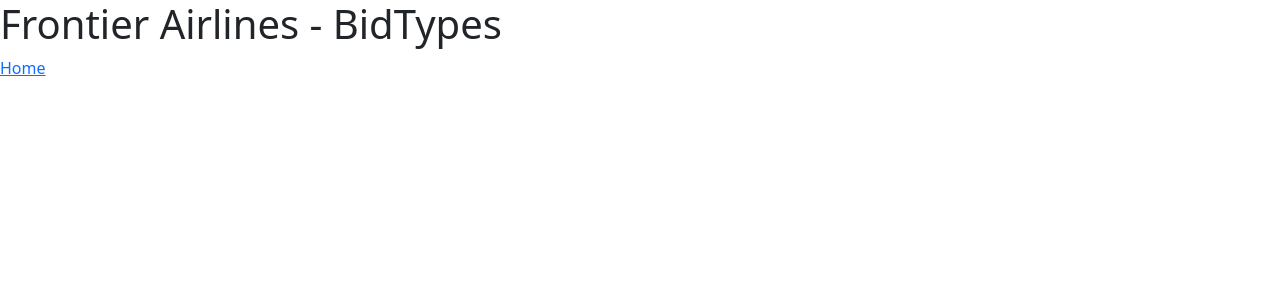
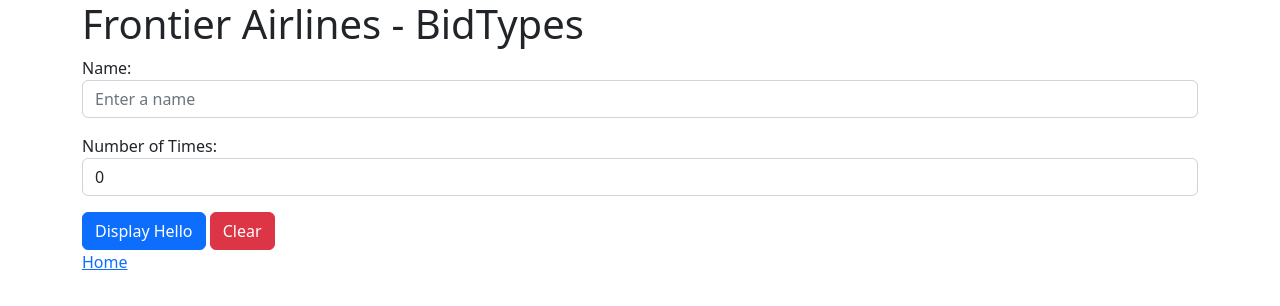
Before and after one commit to LA-McAlister/CIS117-React-App, a React (Create React App) app in the folder bidpro-admin/: page /frontier-airlines/bidtypes in a window 1280 px wide. Shown: the top 306 px of the page. Built offline with nearby package versions, Linux system fonts and the light colour scheme.

Commit message:
Hello Name - Selection Structures Lab

```diff
--- /dev/null
+++ b/bidpro-admin/src/components/HelloNameSelection/HelloNameSelection.jsx
@@ -0,0 +1,64 @@
+import React, { useState } from "react";
+import styles from "./HelloNameSelection.module.css";
+
+export const HelloNameSelection = () => {
+  const [name, setName] = useState("");
+  const [numOfTimes, setNumOfTimes] = useState(0);
+  const [helloNameMessage, setHelloNameMessage] = useState("");
+  const [isEven, setIsEven] = useState(true);
+
+  const displayHelloMessage = () => {
+    setIsEven(numOfTimes % 2 === 0);
+    setHelloNameMessage(
+      `You will display "Hello ${name}" a total of ${numOfTimes} times.`
+    );
+  };
+
+  const clearName = () => {
+    setName("");
+    setNumOfTimes(0);
+    setHelloNameMessage("");
+  };
+
+  return (
+    <>
+      <div className="mb-3">
+        <lable htmlFor="helloNameInput" className="form-lable">
+          Name:
+        </lable>
+        <input
+          type="text"
+          className="form-control"
+          id="helloNameInput"
+          placeholder="Enter a name"
+          value={name}
+          onChange={(e) => setName(e.target.value)}
+        />
+      </div>
+      <div className="mb-3">
+        <lable htmlFor="numOfTimesInput" className="form-lable">
+          Number of Times:
+        </lable>
+        <input
+          type="number"
+          className="form-control"
+          id="ageInput"
+          placeholder="Enter your age"
+          value={numOfTimes}
+          onChange={(e) => setNumOfTimes(e.target.value)}
+        />
+      </div>
+      <h2 className={isEven ? styles.evenColor : styles.oddColor}>
+        {helloNameMessage}
+      </h2>
+      <div>
+        <button className="btn btn-primary" onClick={displayHelloMessage}>
+          Display Hello
+        </button>{" "}
+        <button className="btn btn-danger" onClick={clearName}>
+          Clear
+        </button>
+      </div>
+    </>
+  );
+};
--- /dev/null
+++ b/bidpro-admin/src/components/HelloNameSelection/HelloNameSelection.module.css
@@ -0,0 +1,7 @@
+.evenColor{
+    color: blue
+}
+
+.oddColor{
+    color:green
+}
--- /dev/null
+++ b/bidpro-admin/src/components/HelloNameSelection/index.js
@@ -0,0 +1,3 @@
+import { HelloNameSelection } from "./HelloNameSelection";
+
+export default HelloNameSelection;
--- a/bidpro-admin/src/pages/frontier-airlines/bidtypes/FABidTypes.jsx
+++ b/bidpro-admin/src/pages/frontier-airlines/bidtypes/FABidTypes.jsx
@@ -1,10 +1,12 @@
 import React from "react";
 import { Link } from "react-router-dom";
+import { HelloNameSelection } from "../../../components/HelloNameSelection/HelloNameSelection";
 
 export const FABidTypes = () => {
   return (
-    <div>
+    <div className="container">
       <h1>Frontier Airlines - BidTypes</h1>
+      <HelloNameSelection />
       <Link to="/">Home</Link>
     </div>
   );
```
